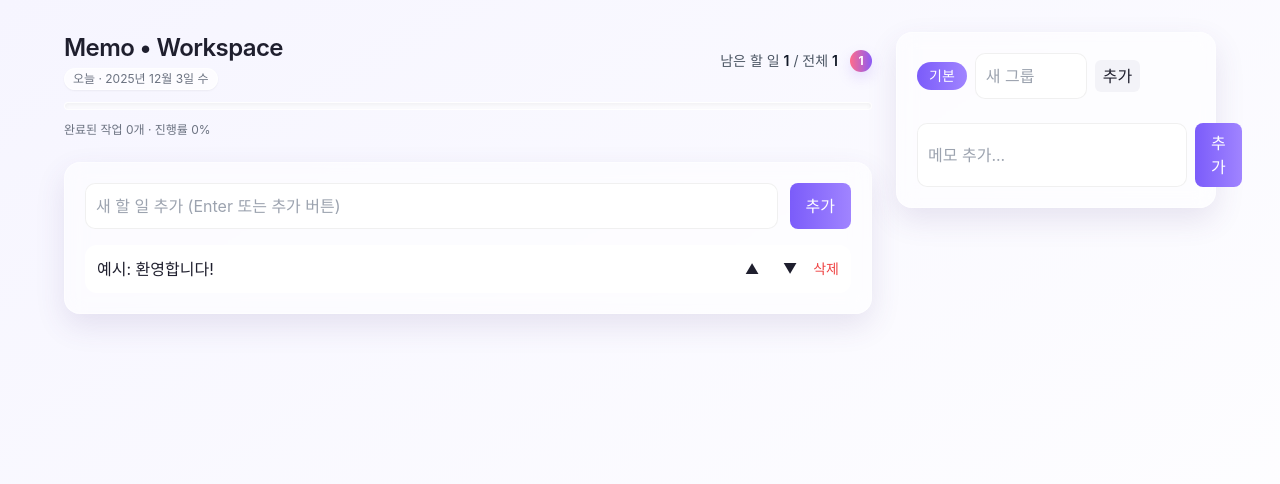
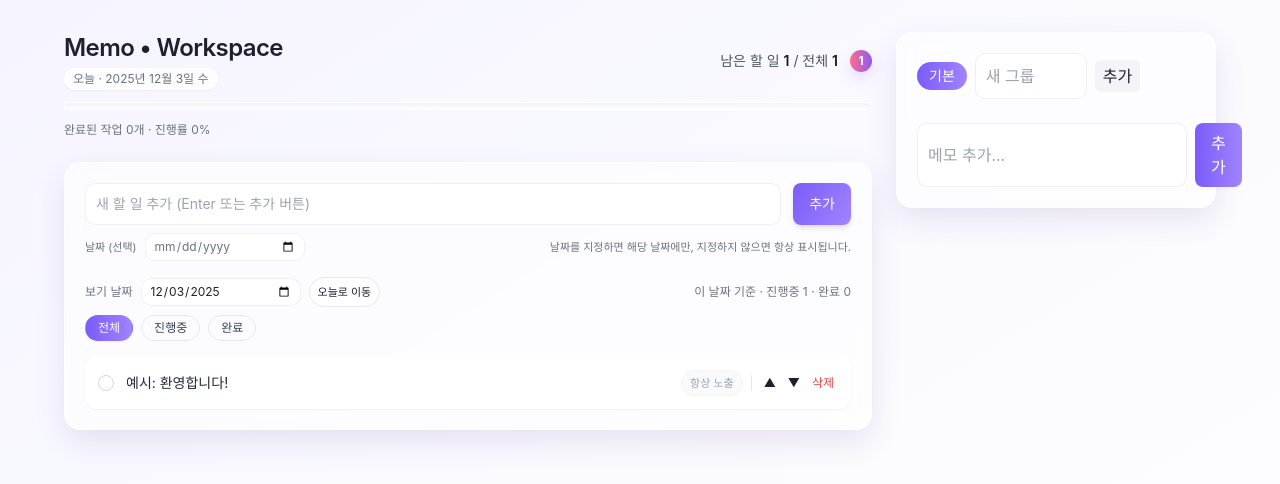
Before and after one commit to wskimkj/memo, a React (Vite) app: page / in a window 1280 px wide. Shown: the top 484 px of the page. Built offline with nearby package versions, Linux system fonts and the light colour scheme.

Commit message:
Update TodoBoard.jsx

```diff
--- a/src/components/TodoBoard.jsx
+++ b/src/components/TodoBoard.jsx
@@ -1,28 +1,59 @@
-import React, { useRef } from "react";
+import React, { useRef, useState } from "react";
 import { motion, AnimatePresence } from "framer-motion";
+
+function todayString() {
+  return new Date().toISOString().slice(0, 10); // YYYY-MM-DD
+}
+
+function formatDateLabel(dateStr) {
+  if (!dateStr) return "날짜 없음";
+  const d = new Date(dateStr + "T00:00:00");
+  if (Number.isNaN(d.getTime())) return dateStr;
+  const base = d.toLocaleDateString("ko-KR", {
+    month: "short",
+    day: "numeric",
+    weekday: "short"
+  });
+  const isToday = dateStr === todayString();
+  return isToday ? `${base} · 오늘` : base;
+}
 
 export default function TodoBoard({ todos, setTodos }) {
   const inputRef = useRef();
+  const [newDate, setNewDate] = useState("");
+  const [filter, setFilter] = useState("all"); // all | active | done
+  const [viewDate, setViewDate] = useState(todayString()); // 이 날짜 + 날짜 없는 것만 노출
 
   function addTodo(text) {
     const t = (text || inputRef.current.value || "").trim();
     if (!t) return;
-    setTodos(prev => [{ id: Date.now().toString(), text: t, done: false }, ...prev]);
+    setTodos((prev) => [
+      {
+        id: Date.now().toString(),
+        text: t,
+        done: false,
+        date: newDate || null
+      },
+      ...prev
+    ]);
     if (inputRef.current) inputRef.current.value = "";
+    setNewDate("");
   }
 
   function toggle(id) {
-    setTodos(prev => prev.map(p => (p.id === id ? { ...p, done: !p.done } : p)));
+    setTodos((prev) =>
+      prev.map((p) => (p.id === id ? { ...p, done: !p.done } : p))
+    );
   }
 
   function remove(id) {
-    setTodos(prev => prev.filter(p => p.id !== id));
+    setTodos((prev) => prev.filter((p) => p.id !== id));
   }
 
   function move(id, dir) {
-    setTodos(prev => {
+    setTodos((prev) => {
       const arr = [...prev];
-      const idx = arr.findIndex(x => x.id === id);
+      const idx = arr.findIndex((x) => x.id === id);
       if (idx < 0) return prev;
       const [item] = arr.splice(idx, 1);
       const newIdx = Math.max(0, Math.min(arr.length, idx + dir));
@@ -31,26 +62,251 @@ export default function TodoBoard({ todos, setTodos }) {
     });
   }
 
+  function clearDone() {
+    setTodos((prev) => prev.filter((t) => !t.done));
+  }
+
+  function editTodo(id) {
+    const target = todos.find((t) => t.id === id);
+    if (!target) return;
+    const next = window.prompt("내용 수정", target.text);
+    if (next == null) return;
+    const text = next.trim();
+    if (!text) return;
+    setTodos((prev) =>
+      prev.map((t) => (t.id === id ? { ...t, text } : t))
+    );
+  }
+
+  function editDate(id) {
+    const target = todos.find((t) => t.id === id);
+    if (!target) return;
+    const base = target.date || viewDate || todayString();
+    const next = window.prompt(
+      "날짜를 YYYY-MM-DD 형식으로 입력하세요 (비우면 취소)",
+      base
+    );
+    if (next == null) return;
+    const value = next.trim();
+    if (!value) return;
+    setTodos((prev) =>
+      prev.map((t) => (t.id === id ? { ...t, date: value } : t))
+    );
+  }
+
+  function clearDate(id) {
+    setTodos((prev) =>
+      prev.map((t) => (t.id === id ? { ...t, date: null } : t))
+    );
+  }
+
+  // 보기 날짜 + 날짜 없는 todo만 우선 필터
+  const baseTodos = todos.filter(
+    (t) => !t.date || t.date === viewDate
+  );
+
+  const activeCount = baseTodos.filter((t) => !t.done).length;
+  const doneCount = baseTodos.length - activeCount;
+
+  const filtered = baseTodos.filter((t) => {
+    if (filter === "active") return !t.done;
+    if (filter === "done") return t.done;
+    return true;
+  });
+
   return (
-    <section className="glass p-5">
-      <div className="flex gap-3 mb-4">
-        <input ref={inputRef} className="input flex-1" placeholder="새 할 일 추가 (Enter 또는 추가 버튼)" onKeyDown={(e)=>{ if(e.key==='Enter') addTodo(); }} />
-        <button onClick={()=>addTodo()} className="px-4 py-2 rounded-lg text-white" style={{background:'linear-gradient(90deg,#7b5cfa,#a084ff)'}}>추가</button>
+    <section className="glass p-5 space-y-4">
+      {/* 상단: 입력 영역 */}
+      <div className="flex flex-col gap-2 mb-1">
+        <div className="flex gap-3">
+          <input
+            ref={inputRef}
+            className="input flex-1 text-sm"
+            placeholder="새 할 일 추가 (Enter 또는 추가 버튼)"
+            onKeyDown={(e) => {
+              if (e.key === "Enter") addTodo();
+            }}
+          />
+          <button
+            onClick={() => addTodo()}
+            className="px-4 py-2 rounded-lg text-sm font-medium text-white shadow-md hover:shadow-lg transition-shadow"
+            style={{
+              background: "linear-gradient(120deg,#7b5cfa,#a084ff)"
+            }}
+          >
+            추가
+          </button>
+        </div>
+        <div className="flex items-center justify-between text-xs text-gray-500">
+          <div className="flex items-center gap-2">
+            <span className="text-[11px]">날짜 (선택)</span>
+            <input
+              type="date"
+              value={newDate}
+              onChange={(e) => setNewDate(e.target.value)}
+              className="input !py-1 !px-2 text-xs w-40"
+            />
+          </div>
+          <span className="text-[11px]">
+            날짜를 지정하면 해당 날짜에만, 지정하지 않으면 항상 표시됩니다.
+          </span>
+        </div>
       </div>
 
+      {/* 보기 날짜 + 필터 */}
+      <div className="flex flex-col gap-2">
+        <div className="flex items-center justify-between text-sm">
+          <div className="flex items-center gap-2">
+            <span className="text-xs text-gray-500">보기 날짜</span>
+            <input
+              type="date"
+              value={viewDate}
+              onChange={(e) => setViewDate(e.target.value || todayString())}
+              className="input !py-1 !px-2 text-xs w-40"
+            />
+            <button
+              onClick={() => setViewDate(todayString())}
+              className="text-[11px] px-2 py-1 rounded-full bg-white/80 border border-gray-200 hover:bg-gray-50"
+            >
+              오늘로 이동
+            </button>
+          </div>
+
+          <div className="flex items-center gap-3 text-xs text-gray-500">
+            <span>
+              이 날짜 기준 · 진행중 {activeCount} · 완료 {doneCount}
+            </span>
+            {doneCount > 0 && (
+              <button
+                onClick={clearDone}
+                className="text-[11px] text-red-500 underline underline-offset-2"
+              >
+                완료 모두 삭제
+              </button>
+            )}
+          </div>
+        </div>
+
+        <div className="flex items-center justify-between">
+          <div className="flex gap-2">
+            {[
+              { id: "all", label: "전체" },
+              { id: "active", label: "진행중" },
+              { id: "done", label: "완료" }
+            ].map((f) => (
+              <button
+                key={f.id}
+                onClick={() => setFilter(f.id)}
+                className={
+                  "px-3 py-1 rounded-full border text-xs transition-colors " +
+                  (filter === f.id
+                    ? "bg-gradient-to-r from-[#7b5cfa] to-[#a084ff] text-white border-transparent shadow-sm"
+                    : "bg:white/80 border-gray-200 text-gray-700 hover:bg-white")
+                }
+              >
+                {f.label}
+              </button>
+            ))}
+          </div>
+        </div>
+      </div>
+
+      {/* 리스트 */}
       <div className="space-y-3">
         <AnimatePresence>
-          {todos.map((t, i) => (
-            <motion.div key={t.id} layout initial={{opacity:0, y:6}} animate={{opacity:1, y:0}} exit={{opacity:0, scale:0.98}} className="flex items-center justify-between p-3 rounded-xl bg-white">
-              <div className={"flex-1 " + (t.done ? "line-through text-gray-400" : "")} onClick={()=>toggle(t.id)}>{t.text}</div>
-              <div className="flex items-center gap-2">
-                <button onClick={()=>move(t.id, -1)} className="text-sm px-2">▲</button>
-                <button onClick={()=>move(t.id, +1)} className="text-sm px-2">▼</button>
-                <button onClick={()=>remove(t.id)} className="text-sm text-red-500">삭제</button>
+          {filtered.map((t) => (
+            <motion.div
+              key={t.id}
+              layout
+              initial={{ opacity: 0, y: 6 }}
+              animate={{ opacity: 1, y: 0 }}
+              exit={{ opacity: 0, scale: 0.98 }}
+              className="flex items-center justify-between p-3 rounded-xl bg-white/90 border border-white shadow-sm hover:shadow-md transition-shadow"
+            >
+              <div className="flex items-start gap-3 flex-1">
+                <button
+                  onClick={() => toggle(t.id)}
+                  className={
+                    "mt-0.5 w-4 h-4 rounded-full border flex items-center justify-center text-[10px] " +
+                    (t.done
+                      ? "bg-gradient-to-r from-[#7b5cfa] to-[#a084ff] border-transparent text-white"
+                      : "border-gray-300 bg-white text-transparent")
+                  }
+                >
+                  ✓
+                </button>
+                <div
+                  className={
+                    "flex-1 text-sm cursor-pointer " +
+                    (t.done ? "line-through text-gray-400" : "text-gray-800")
+                  }
+                  onClick={() => toggle(t.id)}
+                  onDoubleClick={() => editTodo(t.id)}
+                  title="클릭: 완료 체크 / 더블클릭: 내용 수정"
+                >
+                  {t.text}
+                </div>
+              </div>
+
+              <div className="flex items-center gap-2 text-xs">
+                {/* 날짜 배지 */}
+                <div className="flex items-center gap-1">
+                  {t.date ? (
+                    <button
+                      onClick={() => editDate(t.id)}
+                      className="px-2 py-1 rounded-full bg-purple-50 text-[11px] text-purple-700 border border-purple-100 hover:bg-purple-100"
+                      title="클릭해서 날짜 수정"
+                    >
+                      {formatDateLabel(t.date)}
+                    </button>
+                  ) : (
+                    <span className="px-2 py-1 rounded-full bg-gray-50 text-[11px] text-gray-400 border border-gray-100">
+                      항상 노출
+                    </span>
+                  )}
+                  {t.date && (
+                    <button
+                      onClick={() => clearDate(t.id)}
+                      className="text-[11px] text-gray-400 hover:text-red-400"
+                      title="날짜 제거"
+                    >
+                      ×
+                    </button>
+                  )}
+                </div>
+
+                <div className="flex items-center gap-1 pl-2 border-l border-gray-200">
+                  <button
+                    onClick={() => move(t.id, -1)}
+                    className="px-1 hover:text-gray-700"
+                    title="위로"
+                  >
+                    ▲
+                  </button>
+                  <button
+                    onClick={() => move(t.id, +1)}
+                    className="px-1 hover:text-gray-700"
+                    title="아래로"
+                  >
+                    ▼
+                  </button>
+                  <button
+                    onClick={() => remove(t.id)}
+                    className="px-1 text-red-500 hover:text-red-600"
+                  >
+                    삭제
+                  </button>
+                </div>
               </div>
             </motion.div>
           ))}
         </AnimatePresence>
+
+        {filtered.length === 0 && (
+          <div className="text-xs text-gray-400 text-center py-4">
+            이 날짜와 필터에 해당하는 할 일이 없어요.
+          </div>
+        )}
       </div>
     </section>
   );
```
